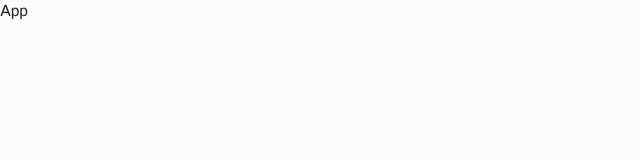
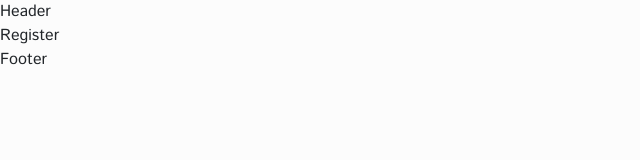
Before and after one commit to rara-record/pizzaman, a React (Create React App) app: page /register in a window 1280 px wide. Shown: the top 160 px of the page, without its empty margins (0-640 px from the left). Built offline with nearby package versions, Linux system fonts and the light colour scheme; a web font is replaced by a local one.

Commit message:
[feat] 라우터 설정 및 레이아웃 추가

```diff
--- a/src/App.js
+++ b/src/App.js
@@ -1,7 +1,8 @@
 import React from 'react'
+import Layout from './components/Layout'
 
 const App = () => {
-  return <div>App</div>
+  return <Layout />
 }
 
 export default App
--- /dev/null
+++ b/src/components/Footer/index.jsx
@@ -0,0 +1,7 @@
+import React from 'react'
+
+const Footer = () => {
+  return <div>Footer</div>
+}
+
+export default Footer
--- /dev/null
+++ b/src/components/Header/index.jsx
@@ -0,0 +1,7 @@
+import React from 'react'
+
+const Header = () => {
+  return <div>Header</div>
+}
+
+export default Header
--- /dev/null
+++ b/src/components/Layout/index.js
@@ -0,0 +1,19 @@
+import React from 'react'
+
+import Header from '../Header'
+import Footer from '../Footer'
+import Routers from '../../routes'
+
+const Layout = () => {
+  return (
+    <div>
+      <Header />
+      <div>
+        <Routers />
+      </div>
+      <Footer />
+    </div>
+  )
+}
+
+export default Layout
--- a/src/index.js
+++ b/src/index.js
@@ -6,9 +6,13 @@ import 'bootstrap/dist/css/bootstrap.css'
 import 'remixicon/fonts/remixicon.css'
 import './style.css'
 
+import { BrowserRouter as Router } from 'react-router-dom'
+
 ReactDOM.render(
   <React.StrictMode>
-    <App />
+    <Router>
+      <App />
+    </Router>
   </React.StrictMode>,
   document.getElementById('root')
 )
--- /dev/null
+++ b/src/routes/index.js
@@ -0,0 +1,29 @@
+import React from 'react'
+import { Routes, Route, Navigate } from 'react-router-dom'
+
+import Home from '../pages/Home'
+import AllFoods from '../pages/AllFoods'
+import FoodDetails from '../pages/FoodDetails'
+import Cart from '../pages/Cart'
+import Checkout from '../pages/Checkout'
+import Contact from '../pages/Contact'
+import Login from '../pages/Login'
+import Register from '../pages/Register'
+
+const Routers = () => {
+  return (
+    <Routes>
+      <Route path="/" element={<Navigate to="/home" />} />
+      <Route path="/home" element={<Home />} />
+      <Route path="/foods" element={<AllFoods />} />
+      <Route path="/foods/:id" element={<FoodDetails />} />
+      <Route path="/cart" element={<Cart />} />
+      <Route path="/checkout" element={<Checkout />} />
+      <Route path="/contact" element={<Contact />} />
+      <Route path="/login" element={<Login />} />
+      <Route path="/register" element={<Register />} />
+    </Routes>
+  )
+}
+
+export default Routers
```
